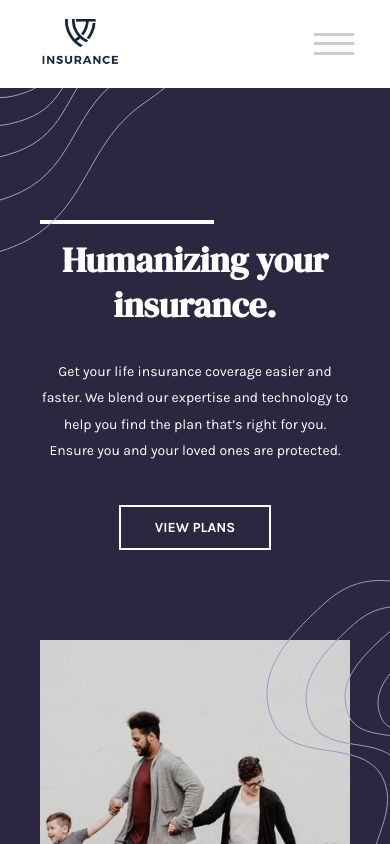
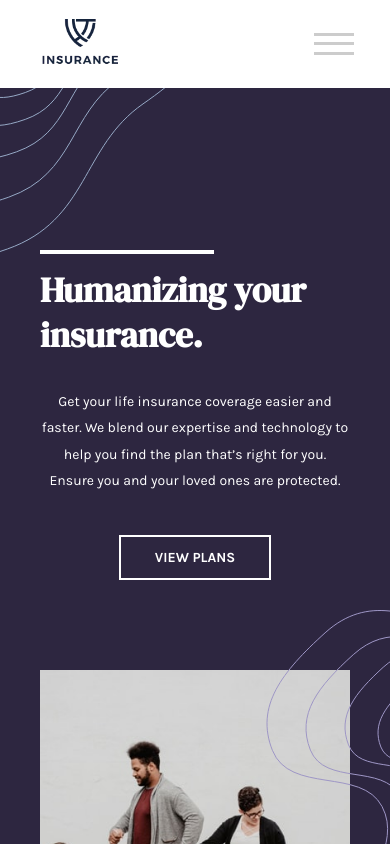
Before and after one commit to HariDya/react_insurance, a React (Vite) app: page / in a window 390 px wide. Shown: the top 844 px of the page. Built offline with nearby package versions, Linux system fonts and the light colour scheme.

Commit message:
initial commit

```diff
--- a/src/index.css
+++ b/src/index.css
@@ -582,12 +582,13 @@ body {
 
 .human-content {
   flex-basis: 100%;
-  padding-top: 80px;
+  padding-top:110px;
 
 
 }
 .human-content h1 {
   font-size: 35px;
+  text-align: left;
 
 }
 
@@ -622,7 +623,7 @@ img.mobilehuman {
   display: none;
 }
 .banner{
-  height: 1040px;
+  height: 1000px;
 }
 
 .inner-banner {
```
